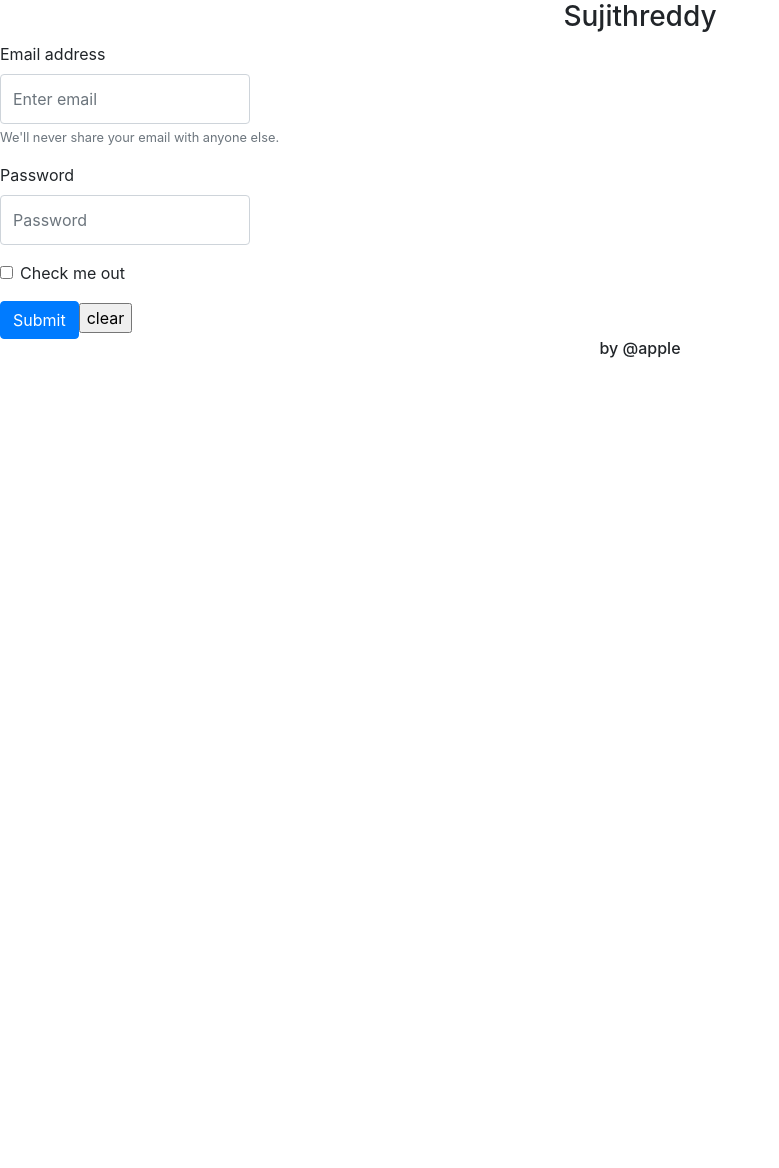
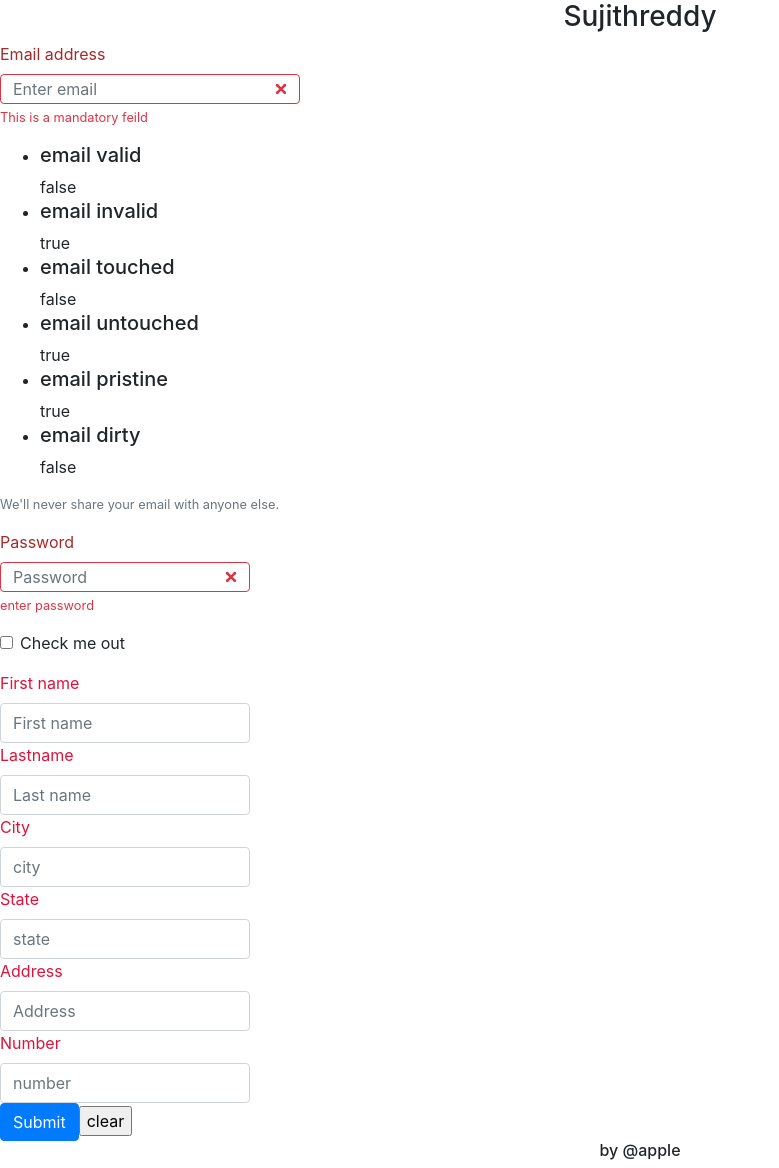
Before and after one commit to sujithreddy9493/ngbatch12, an Angular app in the folder angular/basics/: page / in a window 1280 px wide. Shown: the whole page, without its empty margins (0-779 px from the left). Before the commit the page ends 800 px from the top, so only its background shows below. Built offline with nearby package versions, Linux system fonts and the light colour scheme.

Commit message:
Form validation

```diff
--- a/angular/basics/src/app/app.module.ts
+++ b/angular/basics/src/app/app.module.ts
@@ -1,7 +1,6 @@
 import { BrowserModule } from '@angular/platform-browser';
 import { NgModule } from '@angular/core';
 import { FormsModule} from '@angular/forms'
-
 import { AppComponent } from './app.component';
 import { TempalteComponent } from './tempalte/tempalte.component'
 
@@ -9,6 +8,7 @@ import { TempalteComponent } from './tempalte/tempalte.component'
   declarations: [
     AppComponent,
     TempalteComponent,
+
   ],
   imports: [
     BrowserModule,
--- a/angular/basics/src/app/tempalte/tempalte.component.html
+++ b/angular/basics/src/app/tempalte/tempalte.component.html
@@ -3,34 +3,119 @@
 </header>
 <form #loginFormGroup = 'ngForm'(ngSubmit)="formDetails(loginFormGroup)" >
  <div class="form-group">
-      <label for="exampleInputEmail1">Email address</label>
+      <label for="exampleInputEmail1" style="color: brown">Email address</label>
       <input
        type="email"
        ngModel
+       required
+       email
        name="email"
-       style="width: 250px;height: 50px; color: blue"
+       style="width: 300px;height: 30px; color: blue"
        class="form-control"
        id="exampleInputEmail1"
-       aria-describedby="emailHelp" placeholder="Enter email" required="email">
+       [ngClass] ='{"is-invalid" : loginFormGroup.controls.email?.invalid}'
+       aria-describedby="emailHelp" placeholder="Enter email">
+       <div class = "invalid-feedback">
+        <p *ngIf ="loginFormGroup.controls.email?.errors.required">This is a mandatory feild</p>
+        <p *ngIf ="loginFormGroup.controls.email?.errors.email">Enter valid email address</p>
+       </div>
+       <div>
+          <ul>
+           <li><h5>email valid </h5>
+          <span>{{loginFormGroup.controls.email?.valid}}</span></li>
+           <li><h5>email invalid </h5>
+          <span>{{loginFormGroup.controls.email?.invalid}}</span></li>
+           <li><h5>email touched </h5>
+          <span>{{loginFormGroup.controls.email?.touched}}</span></li>
+           <li><h5>email untouched </h5>
+          <span>{{loginFormGroup.controls.email?.untouched}}</span></li>
+           <li><h5>email pristine </h5>
+          <span>{{loginFormGroup.controls.email?.pristine}}</span></li>
+           <li><h5>email dirty </h5>
+          <span>{{loginFormGroup.controls.email?.dirty}}</span></li>
+           </ul>
+       </div>
       <small id="emailHelp" class="form-text text-muted">We'll never share your email with anyone else.</small>
     </div>
     <div class="form-group">
-      <label for="exampleInputPassword1">Password</label>
+      <label for="exampleInputPassword1" style="color:brown ">Password</label>
       <input
        type="password"
        ngModel
+       required
+       password
        name="password"
-       style="width: 250px;height: 50px;"
+       style="width: 250px;height: 30px;"
        class="form-control"
-       id="exampleInputPassword1" placeholder="Password">
+       id="exampleInputPassword1"
+       [ngClass] ='{"is-invalid" : loginFormGroup.controls.password?.invalid}'
+       placeholder="Password">
+     <div class = "invalid-feedback">
+        <p *ngIf ="loginFormGroup.controls.password?.errors.required">enter password</p>
+     </div>
+
     </div>
     <div class="form-group form-check">
       <input type="checkbox" class="form-check-input" id="exampleCheck1">
       <label class="form-check-label" for="exampleCheck1">Check me out</label>
     </div>
+    <div >
+        <label for="exampleInputFirstname" style="color: crimson">First name</label>
+      <input type="text"  name="Firstname"
+      style="width: 250px;height: 40px; color:deeppink"
+      class="form-control" placeholder="First name" required="form-control">
+      <label for="exampleInputLastname" style="color: crimson">Lastname</label>
+      <input type="text" name="Lastname"
+      style="width: 250px;height: 40px; color:deeppink"
+      class="form-control" placeholder="Last name">
+
+      </div>
+      <div>
+          <label for="exampleInputCity" style="color: crimson">City</label>
+        <input type="text" name="city"
+        style="width: 250px;height: 40px; color:cyan"
+        class ="form-control" placeholder="city">
+      </div>
+      <div>
+          <label for="exampleInputState" style="color:crimson">State</label>
+        <input type="text" name="state"
+        style="width: 250px;height: 40px; color:darkorchid"
+        class="form-control" placeholder="state">
+
+      </div>
+      <div>
+        <label for="exampleInputAddress" style="color:crimson">Address</label>
+        <input type="text"
+        ngModel
+        required
+        Address
+         name="address"
+        style="width: 250px;height: 40px; color:darkorchid"
+        class="form-control"
+        [ngClass] ='{"is-invalid" : loginFormGroup.controls.Address?.invalid}'
+        placeholder="Address">
+        <div class = "invalid-feedback">
+          <p *ngIf ="loginFormGroup.controls.Address?.errors.required">Enter your address</p>
+
+         </div>
+      </div>
+      <div>
+          <label for="exampleInputNumber" style="color: crimson">Number</label>
+
+        <input type="number" name="number"
+        ngModel
+        required="number"
+
+        style="width: 250px;height: 40px; color:darkviolet"
+
+        class="form-control"
+         placeholder="number">
+
+      </div>
     <button type="submit" class="btn btn-primary">Submit</button>
     <input type="reset" value="clear"/>
   </form>
+
   <footer>
     <h6 align="center">{{S}}</h6>
   </footer>
--- a/angular/basics/src/app/tempalte/tempalte.component.ts
+++ b/angular/basics/src/app/tempalte/tempalte.component.ts
@@ -1,11 +1,13 @@
 import { Component, OnInit } from '@angular/core';
-
+import { FormGroup, FormControl, Validators} from '@angular/forms'
+import { analyzeAndValidateNgModules } from '@angular/compiler';
 @Component({
   selector: 'app-tempalte',
   templateUrl: './tempalte.component.html',
   styleUrls: ['./tempalte.component.css']
 })
 export class TempalteComponent implements OnInit {
+
   title = 'Sujithreddy';
   S = 'by @apple';
 
@@ -17,4 +19,5 @@ export class TempalteComponent implements OnInit {
    console.log(d);
   }
 
+
 }
```
